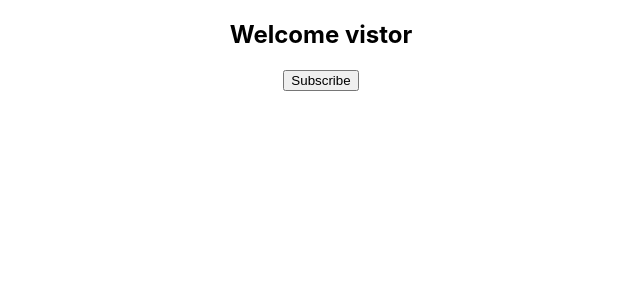
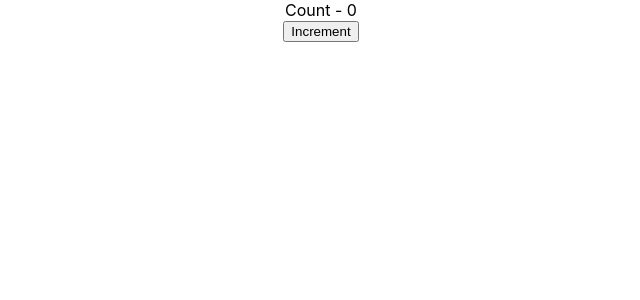
Before and after one commit to ajaykumar-bg/react-hello-world, a React (Create React App) app: page / in a window 1280 px wide. Shown: the top 300 px of the page, without its empty margins (319-959 px from the left). Built offline with nearby package versions, Linux system fonts and the light colour scheme.

Commit message:
setState method --> do's and don'ts

```diff
--- a/src/App.js
+++ b/src/App.js
@@ -5,6 +5,7 @@
 import Welcome from './components/Welcome';
 import Hello from './components/Hello';
 import Message from './components/Message';
+import Counter from './components/Counter';
 
 function App() {
   return (
@@ -12,8 +13,9 @@
       {/* <h1> Hello world </h1>
       <Greet name="Alen"></Greet>
       <Welcome  name="Alen"></Welcome>
-      <Hello></Hello> */}
-      <Message></Message>
+      <Hello></Hello>
+      <Message></Message> */}
+      <Counter></Counter>
     </div>
   );
 }
--- /dev/null
+++ b/src/components/Counter.js
@@ -0,0 +1,36 @@
+import React, { Component } from 'react'
+
+class Counter extends Component {
+
+    constructor(props) {
+      super(props)
+
+      this.state = {
+         count: 0
+      }
+    }
+
+    incrementHandler() {
+        // this.setState({
+        //     count : this.state.count + 1
+        // }, () => {
+        //     console.log(this.state.count);
+        // });
+
+        this.setState((prevState) => ({
+            count: prevState.count + 1
+        }));
+
+    }
+
+  render() {
+    return (
+      <div>
+        <div>Count - {this.state.count}</div>
+        <button onClick={() => this.incrementHandler()}>Increment</button>
+      </div>
+    )
+  }
+}
+
+export default Counter
```
